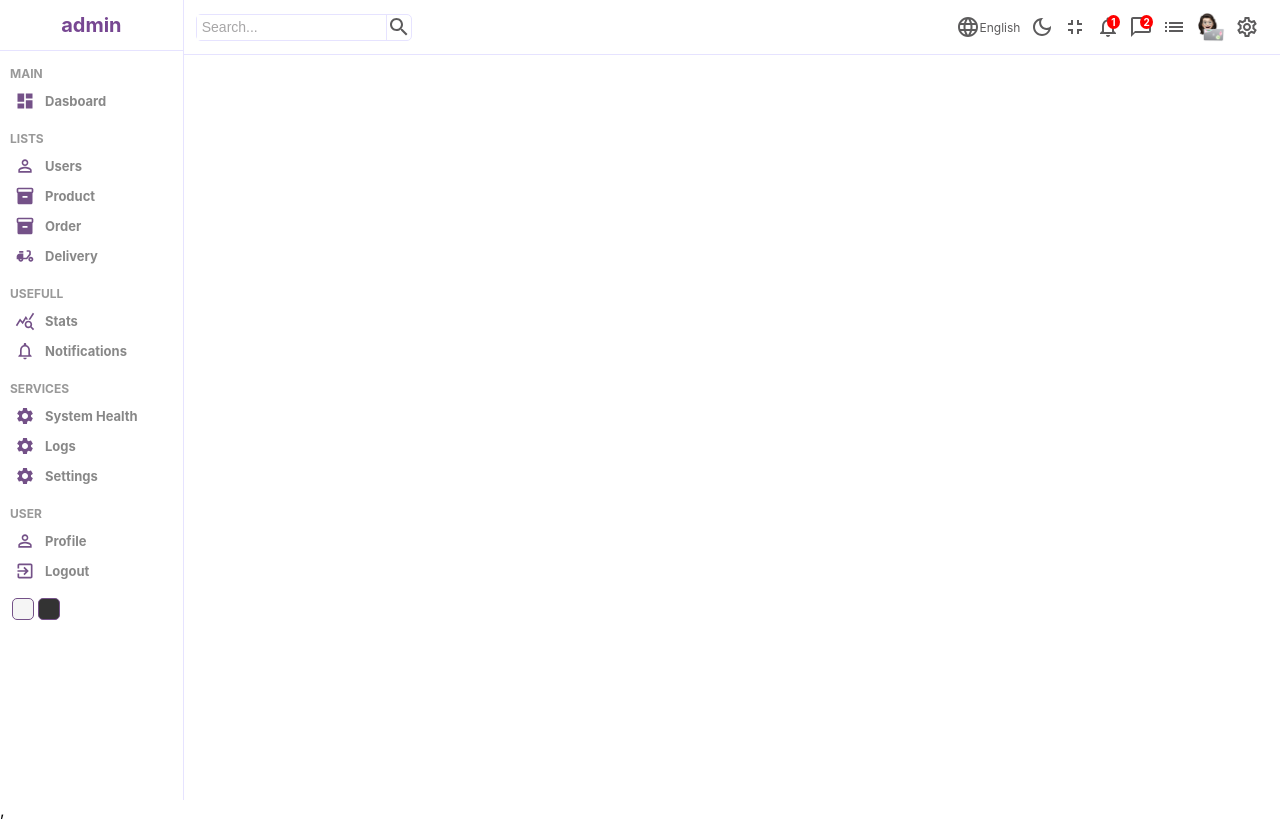
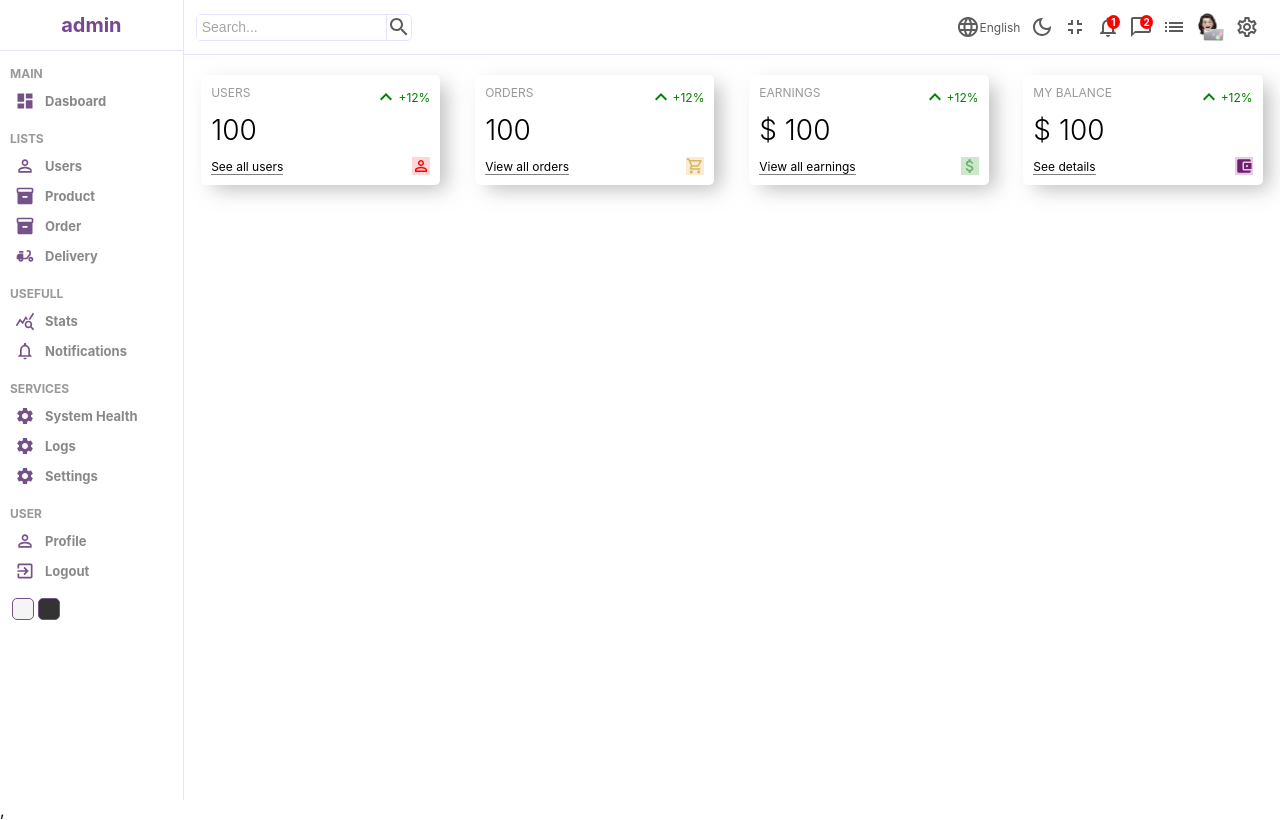
Before and after one commit to Alwaz/react-admin-panel, a React (Create React App) app: page / in a window 1280 px wide. Built offline with nearby package versions, Linux system fonts and the light colour scheme.

Commit message:
completed widgets

```diff
--- /dev/null
+++ b/src/Components/Widget/Widget.jsx
@@ -0,0 +1,93 @@
+import React from "react";
+import "./Widget.scss";
+import ExpandLessIcon from "@mui/icons-material/ExpandLess";
+import PersonOutlineOutlinedIcon from "@mui/icons-material/PersonOutlineOutlined";
+import ShoppingCartOutlinedIcon from "@mui/icons-material/ShoppingCartOutlined";
+import AttachMoneyOutlinedIcon from "@mui/icons-material/AttachMoneyOutlined";
+import AccountBalanceWalletIcon from "@mui/icons-material/AccountBalanceWallet";
+const Widget = ({ type }) => {
+  let data;
+
+  // dummy data
+  let amount = 100;
+  let diff = 20;
+
+  switch (type) {
+    case "users":
+      data = {
+        title: "USERS",
+        isMoney: false,
+        link: "See all users",
+        icon: (
+          <PersonOutlineOutlinedIcon
+            className="icon"
+            style={{ background: "#ffd5d7", color: "red" }}
+          />
+        ),
+      };
+      break;
+    case "orders":
+      data = {
+        title: "ORDERS",
+        isMoney: false,
+        link: "View all orders",
+        icon: (
+          <ShoppingCartOutlinedIcon
+            className="icon"
+            style={{ background: "#fbecd1", color: "#d4b763" }}
+          />
+        ),
+      };
+      break;
+    case "earning":
+      data = {
+        title: "EARNINGS",
+        isMoney: true,
+        link: "View all earnings",
+        icon: (
+          <AttachMoneyOutlinedIcon
+            className="icon"
+            style={{ background: "#cde7cd", color: "#69af68" }}
+          />
+        ),
+      };
+      break;
+    case "balance":
+      data = {
+        title: "MY  BALANCE",
+        isMoney: true,
+        link: "See details",
+        icon: (
+          <AccountBalanceWalletIcon
+            className="icon"
+            style={{ background: "#e5cde7", color: "#6f1f70" }}
+          />
+        ),
+      };
+      break;
+
+    default:
+      break;
+  }
+
+  return (
+    <div className="widget">
+      <div className="left">
+        <span className="text">{data.title}</span>
+        <div className="number">
+          {data.isMoney && "$"} {amount}
+        </div>
+        <div className="seeAll">{data.link}</div>
+      </div>
+      <div className="right">
+        <div className="percentage positive">
+          <ExpandLessIcon className="counter" />
+          +12%
+        </div>
+        <div className="icon">{data.icon}</div>
+      </div>
+    </div>
+  );
+};
+
+export default Widget;
--- /dev/null
+++ b/src/Components/Widget/Widget.scss
@@ -0,0 +1,73 @@
+.widget {
+    display: flex;
+    gap: 20px;
+    // background-color: azure;
+    width: 20%;
+    justify-content: space-between;
+    padding: 10px;
+    border-radius: 5px;
+    height: 90px;
+    box-shadow: 9px 7px 20px -3px rgba(167,166,167,0.75);
+    -webkit-box-shadow: 9px 7px 20px -3px rgba(167,166,167,0.75);
+    -moz-box-shadow: 9px 7px 20px -3px rgba(167,166,167,0.75);
+
+
+
+    .right {
+        display: flex;
+        flex-direction: column;
+
+        justify-content: space-between;
+        align-items: center;
+
+        .icon {
+            align-self: flex-end;
+            justify-content: center;
+            display: flex;
+            cursor: pointer;
+            font-size: 18px;
+
+        }
+    }
+
+
+    .left {
+        display: flex;
+        flex-direction: column;
+        justify-content: space-between;
+
+        .text {
+            font-size: 12px;
+            text-transform: uppercase;
+            color: #999;
+        }
+        .number {
+            font-size: 28px;
+            font-weight: 300;
+
+
+        }
+
+        .seeAll {
+            background-color: #fff;
+            border-bottom: 1px solid grey;
+            font-size: 12px;
+            width: max-content
+        }
+    }
+
+
+    .percentage {
+        display: flex;
+        align-items: center;
+        font-size: 12px;
+
+        &.positive {
+            color: green;
+        }
+
+        &.negative {
+            color: red;
+        }
+    }
+}
--- a/src/pages/Home/Home.jsx
+++ b/src/pages/Home/Home.jsx
@@ -2,6 +2,7 @@
 import "./Home.scss";
 import Sidebar from "../../Components/Sidebar/Sidebar";
 import Navbar from "../../Components/Navbar/Navbar";
+import Widget from "../../Components/Widget/Widget";
 
 const Home = () => {
   return (
@@ -9,6 +10,12 @@
       <Sidebar />
       <div className="home__container">
         <Navbar />
+        <div className="widgets">
+          <Widget type="users" />
+          <Widget type="orders" />
+          <Widget type="earning" />
+          <Widget type="balance" />
+        </div>
       </div>
     </div>
   );
--- a/src/pages/Home/Home.scss
+++ b/src/pages/Home/Home.scss
@@ -2,8 +2,14 @@
   display: flex;
 
   .home__container {
-    // background-color: aqua;
+    flex: 6;
 
-    flex: 6;
+    .widgets {
+      // background-color: aqua;
+      display: flex;
+     justify-content: space-around;
+     margin-top: 20px;
+
+    }
   }
 }
```
